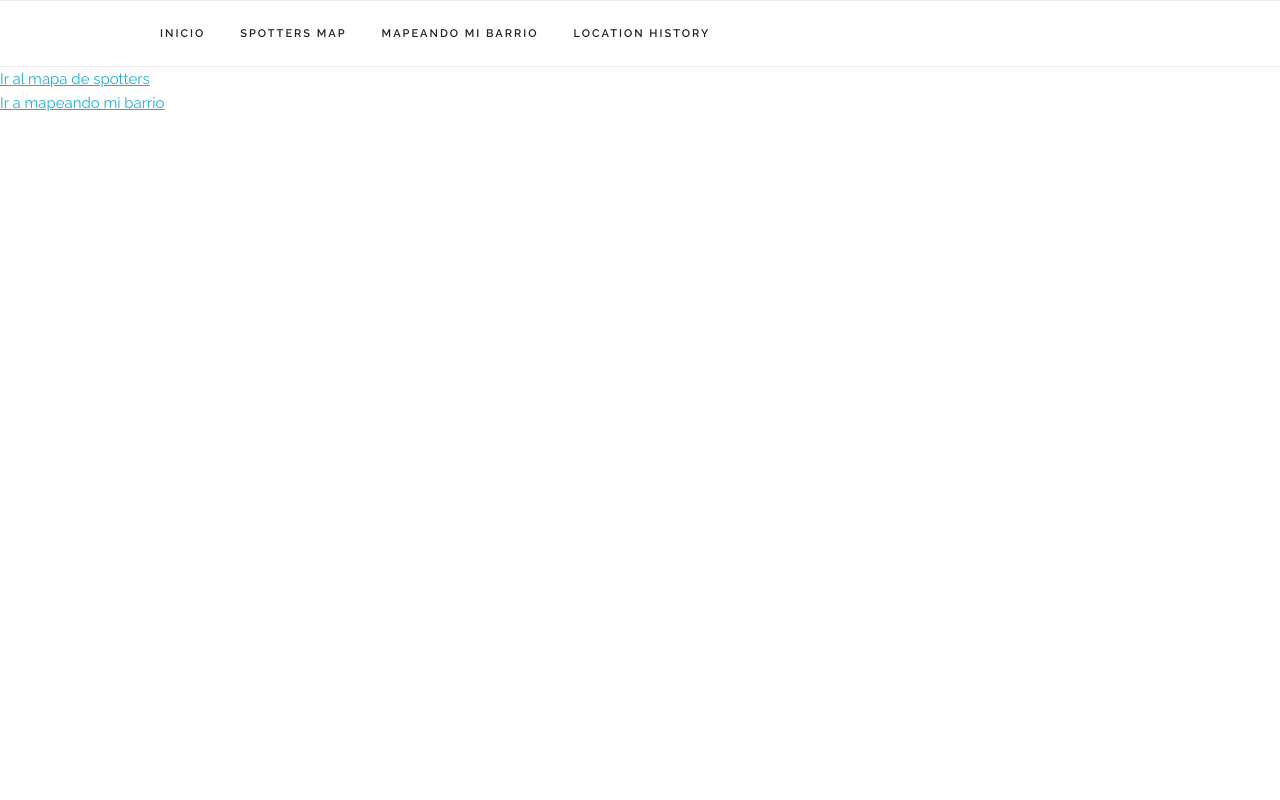
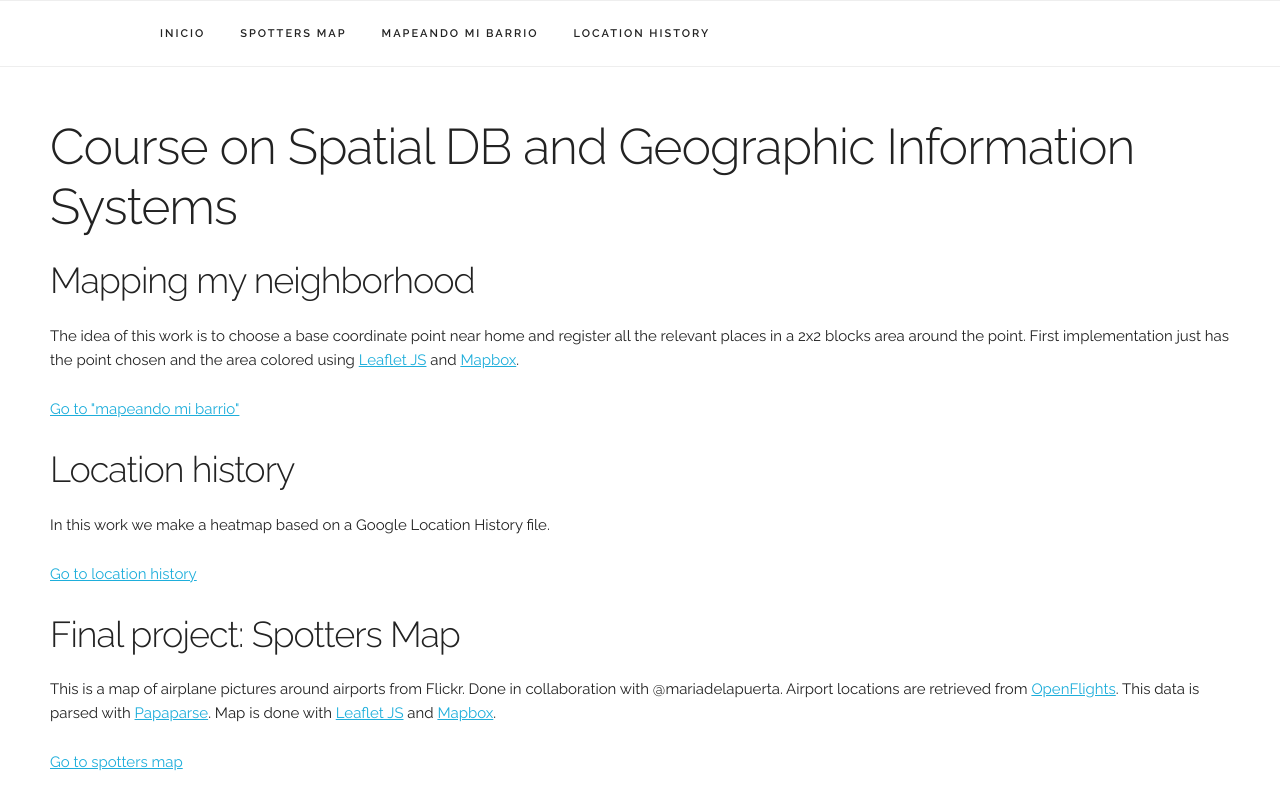
Before and after one commit to alemedve/spatialdb, a plain HTML site: page index.html in a window 1280 px wide. Drawn offline with Linux system fonts and the light colour scheme.

Commit message:
Update style. Add information to index.

```diff
--- a/css/custom.css
+++ b/css/custom.css
@@ -1,3 +1,8 @@
+.content {
+    padding: 50px 50px 0 50px;
+
+}
+
 .navbar {
   display: none;
 }
--- a/index.html
+++ b/index.html
@@ -23,8 +23,27 @@
       </ul>
     </div>
   </nav>
-  <a href="spotters.html">Ir al mapa de spotters </a>
-  <br>
-  <a href="myneighborhood.html">Ir a mapeando mi barrio </a>
+  <div class="content">
+    <h1>Course on Spatial DB and Geographic Information Systems</h1>
+
+    <h3> Mapping my neighborhood </h3>
+    <p>The idea of this work is to choose a base coordinate point near home and register all the relevant places in a 2x2 blocks area around the point.
+    First implementation just has the point chosen and the area colored using <a href="http://leafletjs.com/">Leaflet JS</a> and <a href="https://www.mapbox.com/">Mapbox</a>.
+    </p>
+    <p><a href="myneighborhood.html">Go to "mapeando mi barrio" </a></p>
+
+    <h3> Location history </h3>
+    <p>In this work we make a heatmap based on a Google Location History file.
+    </p>
+    <p><a href="#">Go to location history</a></p>
+
+    <h3>Final project: Spotters Map</h3>
+    <p>This is a map of airplane pictures around airports from Flickr. Done in collaboration with @mariadelapuerta.
+    Airport locations are retrieved from <a href="http://openflights.org/data.html">OpenFlights</a>.
+    This data is parsed with <a href="http://papaparse.com/">Papaparse</a>.
+    Map is done with <a href="http://leafletjs.com/">Leaflet JS</a> and <a href="https://www.mapbox.com/">Mapbox</a>.
+    </p>
+    <p><a href="spotters.html">Go to spotters map</a></p>
+  </div>
 	</body>
 </html>
```
Also changed, not shown: myneighborhood.html (+1 -1 lines).
